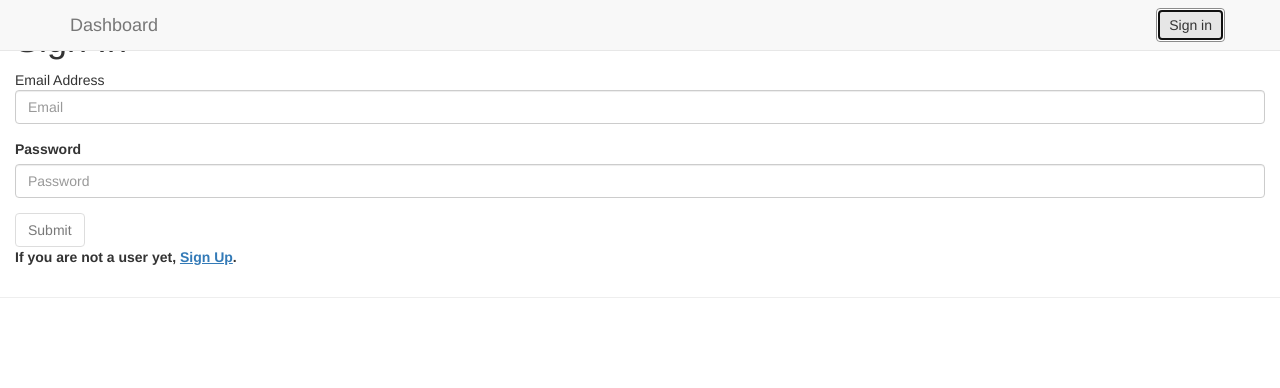
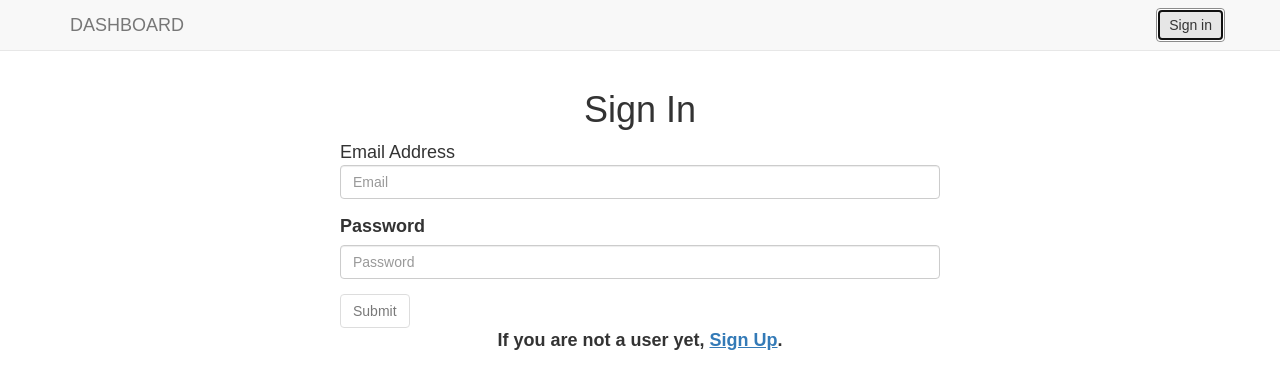
Before and after one commit to JMEssex/tele-trainer-app, a website: page front-end/index.html in a window 1280 px wide. Both pictures are taken after a click on the button "Sign in". Shown: the top 388 px of the page. Drawn offline with nearby package versions, Linux system fonts and the light colour scheme; some packages are replaced by stand-ins of ours; a script that the page names is missing.

Commit message:
fully functional MVP

```diff
--- a/front-end/css/master.css
+++ b/front-end/css/master.css
@@ -0,0 +1,69 @@
+* {
+  box-sizing: border-box;
+}
+
+[ng\:cloak],
+[ng-cloak],
+[data-ng-cloak],
+[x-ng-cloak],
+.ng-cloak,
+.x-ng-cloak {
+  display: none !important;
+}
+
+html {
+  position: relative;
+  min-height: 100%;
+}
+
+body {
+  font-family: sans-serif;
+  font-size: 18px;
+  margin: auto 1rem 60px;
+  padding-top: 70px;
+}
+
+a {
+  cursor: pointer;
+}
+
+.wrapper {
+  min-height: 100%;
+  height: auto !important;
+  height: 100%;
+  margin: 0 auto -50px; /* the bottom margin is the negative value of the footer's height */
+}
+
+footer {
+  position: absolute;
+  bottom: 25px;
+  left:   5%;
+  width:  90%;
+  font-size: 1rem;
+  height: 60px;
+}
+
+.container-fluid {
+  margin-right: auto;
+  margin-left: auto;
+  max-width: 950px;
+}
+
+header,
+main {
+  text-align: center;
+}
+
+header {
+  text-transform: uppercase;
+}
+
+form {
+  text-align: left;
+  max-width: 600px;
+  margin: 0 auto;
+}
+
+#inputEmail1.red-border {
+  border: 2px solid red;
+}
--- a/front-end/index.html
+++ b/front-end/index.html
@@ -22,8 +22,9 @@
         <nav class="navbar navbar-default navbar-fixed-top">
           <div class="container">
             <a ui-sref="homepage" class="navbar-brand">Dashboard</a>
-            <button ng-hide="vm.authService.isLoggedIn()" ui-sref="signin" type="button" class="btn btn-default navbar-btn navbar-right">Sign in</button>
-            <button ng-show="vm.authService.isLoggedIn()" ng-click= "vm.authService.logOut()" type="button" class="btn btn-default navbar-btn navbar-right">Sign out</button>
+            <button id="login-button" ng-hide="vm.authService.isLoggedIn()" ui-sref="signin" type="button" class="btn btn-default navbar-btn navbar-right">Sign in</button>
+            <button id="signout-button"ng-show="vm.authService.isLoggedIn()" ng-click= "vm.authService.logOut()" type="button" class="btn btn-default navbar-btn navbar-right">Sign out</button>
+            <button id="profile-button"ng-show="vm.authService.isLoggedIn()" ui-sref="profile" type="button" class="btn btn-default navbar-btn navbar-right">Profile</button>
           </div>
         </nav>
       </header>
@@ -31,7 +32,7 @@
       <main class="content" ui-view>
 
       </main>
-    </div>
+    </div> <!-- div.container-fluid -->
 
     <footer>
       <hr>
```
